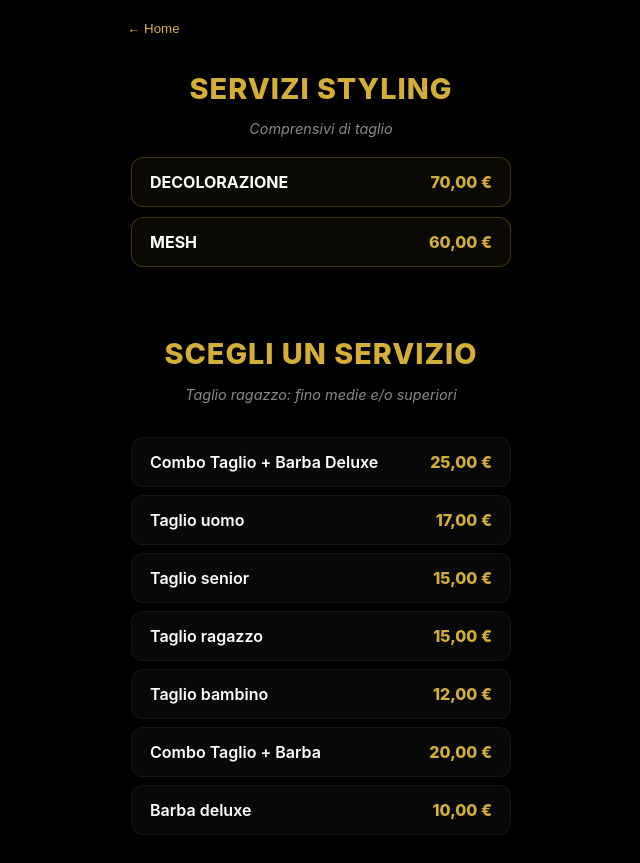
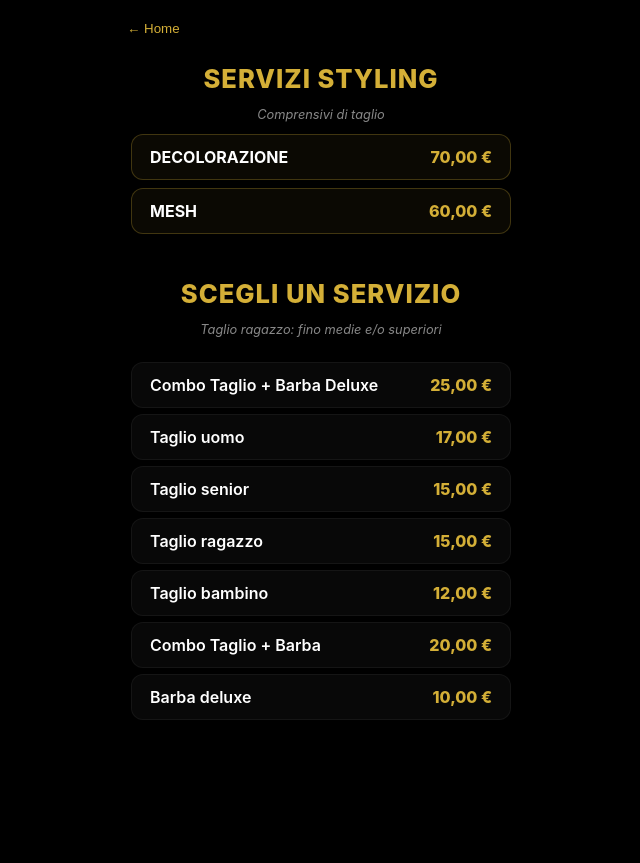
Before and after one commit to giachi32-a11y/donbelndz-barber, a React (Vite) app: page / in a window 1280 px wide. Both pictures are taken after a click on the button "PRENOTA ORA". Shown: the whole page, without its empty margins (319-959 px from the left). After the commit the page ends 800 px from the top, so only its background shows below. Built offline with nearby package versions, Linux system fonts and the light colour scheme.

Commit message:
Update App.jsx

```diff
--- a/src/App.jsx
+++ b/src/App.jsx
@@ -280,35 +280,36 @@ export default function App() {
             </div>
           } />
 
-         <Route path="/servizi" element={
+        <Route path="/servizi" element={
   <div style={{width: '100%', maxWidth: '400px', paddingTop: '20px', display: 'flex', flexDirection: 'column', alignItems: 'center'}}>
-    <button onClick={() => navigate('/')} style={{background:'none', border:'none', color:THEME.gold, marginBottom:'10px', alignSelf: 'flex-start'}}>← Home</button>
+    <button onClick={() => navigate('/')} style={{background:'none', border:'none', color:THEME.gold, marginBottom:'5px', alignSelf: 'flex-start'}}>← Home</button>
 
-    {/* BLOCCO: SERVIZI STYLING */}
-    <div style={{marginBottom: '35px', textAlign: 'center', width: '100%'}}>
-      <h2 style={{fontWeight:'800', color: THEME.gold, marginBottom: '5px', fontSize: '1.8rem', letterSpacing: '1px'}}>SERVIZI STYLING</h2>
-      <p style={{fontSize: '0.9rem', color: '#888', marginBottom: '20px', fontStyle: 'italic'}}>Comprensivi di taglio</p>
+    {/* BLOCCO: SERVIZI STYLING (Spazi ridotti) */}
+    <div style={{marginBottom: '15px', textAlign: 'center', width: '100%'}}>
+      <h2 style={{fontWeight:'800', color: THEME.gold, marginBottom: '2px', fontSize: '1.6rem', letterSpacing: '1px'}}>SERVIZI STYLING</h2>
+      <p style={{fontSize: '0.8rem', color: '#888', marginBottom: '12px', fontStyle: 'italic'}}>Comprensivi di taglio</p>
       {[
         {n: "Decolorazione", p: "70,00 €"},
         {n: "Mesh", p: "60,00 €"}
       ].map(s => (
         <div key={s.n} onClick={() => { localStorage.setItem('serv', s.n); navigate('/prenota'); }}
-             style={{...styles.serviceCard, border: `1px solid ${THEME.gold}44`, background: 'rgba(212, 175, 55, 0.05)', margin: '0 auto 10px auto'}}>
+             style={{...styles.serviceCard, border: `1px solid ${THEME.gold}44`, background: 'rgba(212, 175, 55, 0.05)', margin: '0 auto 8px auto', padding: '12px 18px'}}>
           <span style={{fontWeight: '700'}}>{s.n.toUpperCase()}</span>
           <span style={{color: THEME.gold, fontWeight: '800'}}>{s.p}</span>
         </div>
       ))}
     </div>
 
-    {/* TITOLO SERVIZI CLASSICI E NUOVO SOTTOTITOLO */}
-    <div style={{textAlign: 'center', marginBottom: '20px', width: '100%'}}>
-      <h2 style={{fontWeight:'800', color: THEME.gold, marginBottom: '5px', fontSize: '1.8rem', letterSpacing: '1px', textTransform: 'uppercase'}}>Scegli Un Servizio</h2>
-      <p style={{fontSize: '0.9rem', color: '#888', fontStyle: 'italic'}}>Taglio ragazzo: fino medie e/o superiori</p>
+    {/* TITOLO SERVIZI CLASSICI (Spazio superiore minimizzato) */}
+    <div style={{textAlign: 'center', marginBottom: '12px', width: '100%'}}>
+      <h2 style={{fontWeight:'800', color: THEME.gold, marginBottom: '2px', fontSize: '1.6rem', letterSpacing: '1px', textTransform: 'uppercase'}}>Scegli Un Servizio</h2>
+      <p style={{fontSize: '0.8rem', color: '#888', fontStyle: 'italic'}}>Taglio ragazzo: fino medie e/o superiori</p>
     </div>
 
     <div style={{width: '100%'}}>
       {servizi.map(s => (
-        <div key={s.n} onClick={() => { localStorage.setItem('serv', s.n); navigate('/prenota'); }} style={{...styles.serviceCard, margin: '0 auto 8px auto'}}>
+        <div key={s.n} onClick={() => { localStorage.setItem('serv', s.n); navigate('/prenota'); }}
+             style={{...styles.serviceCard, margin: '0 auto 6px auto', padding: '12px 18px'}}>
           <span style={{fontWeight: '600'}}>{s.n}</span>
           <span style={{color: THEME.gold, fontWeight: '800'}}>{s.p}</span>
         </div>
@@ -316,6 +317,7 @@ export default function App() {
     </div>
   </div>
 } />
+
 
 
 
```
